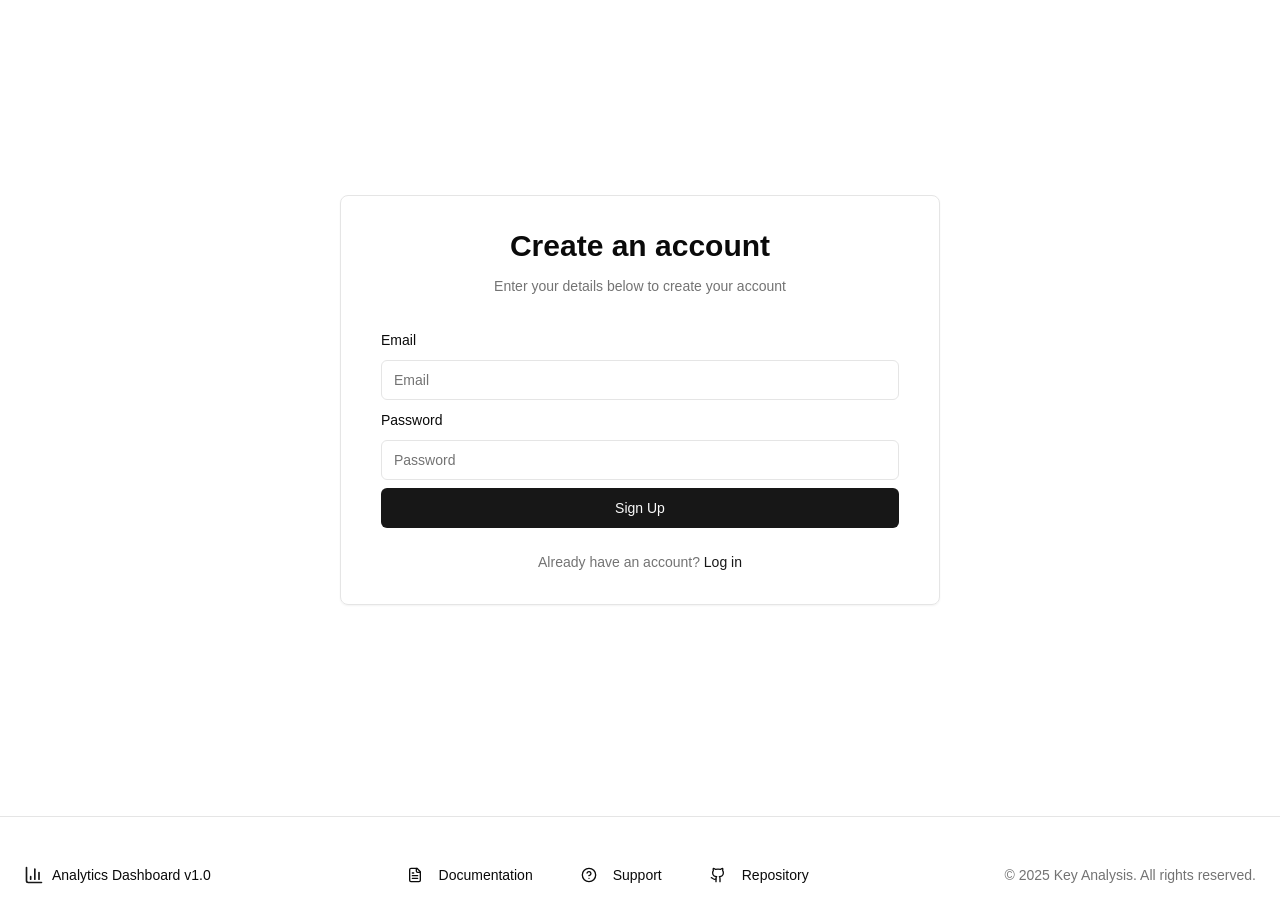
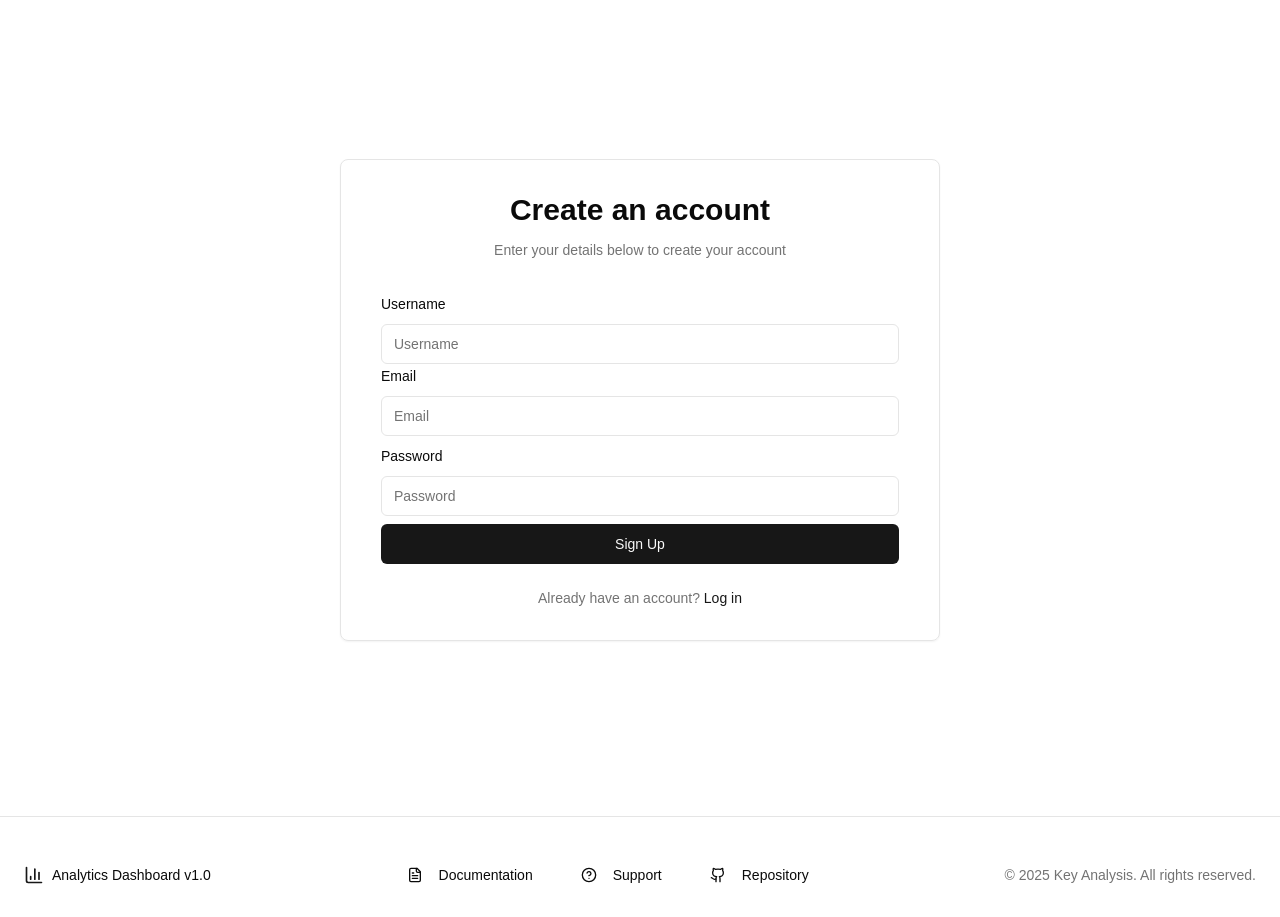
Before and after one commit to Egham-4/Royal-Hackaway-V8, a Next.js app in the folder frontend/: page /signup in a window 1280 px wide. Built offline with nearby package versions, Linux system fonts and the light colour scheme.

Commit message:
added a username field

```diff
--- a/frontend/src/app/home/page.tsx
+++ b/frontend/src/app/home/page.tsx
@@ -7,7 +7,7 @@ import { AddProjectCard } from "./(components)/AddProjectCard";
 
 /* Sidebar imports */
 import { AppSidebar } from "@/components/app-sidebar";
-
+import { supabase } from "@/lib/supabase";
 import {
   SidebarInset,
   SidebarProvider,
@@ -34,6 +34,9 @@ export default function HomePage() {
         "Interactive dashboard tracking key sales metrics and performance indicators",
     },
   ]);
+
+  console.log(supabase.auth.getUser());
+  console.log("hello");
 
   const handleAddProject = async (title: string, description: string) => {
     const newProject = {
--- a/frontend/src/app/signup/page.tsx
+++ b/frontend/src/app/signup/page.tsx
@@ -13,6 +13,7 @@ import { Button } from "@/components/ui/button";
 export default function SignUp() {
   const [email, setEmail] = useState<string>("");
   const [password, setPassword] = useState<string>("");
+  const [display_name, setDisplayName] = useState<string>("");
   const [error, setError] = useState<string>("");
   const [isLoading, setIsLoading] = useState<boolean>(false);
   const router = useRouter();
@@ -26,6 +27,9 @@ export default function SignUp() {
       const { error } = await supabase.auth.signUp({
         email,
         password,
+        options: {
+          data: { display_name: display_name },
+        },
       });
 
       if (error) {
@@ -50,8 +54,19 @@ export default function SignUp() {
               Enter your details below to create your account
             </p>
           </div>
+
           <div className="space-y-6 m-2">
             <form onSubmit={handleSignUp}>
+              <div className="space-y-2">
+                <Label htmlFor="email">Username</Label>
+                <Input
+                  type="display_name"
+                  placeholder="Username"
+                  value={display_name}
+                  onChange={(e) => setDisplayName(e.target.value)}
+                  required
+                />
+              </div>
               <div className="space-y-2">
                 <Label htmlFor="email">Email</Label>
                 <Input
```
Also changed, not shown: frontend/middleware.ts (added, +12 -0 lines).
